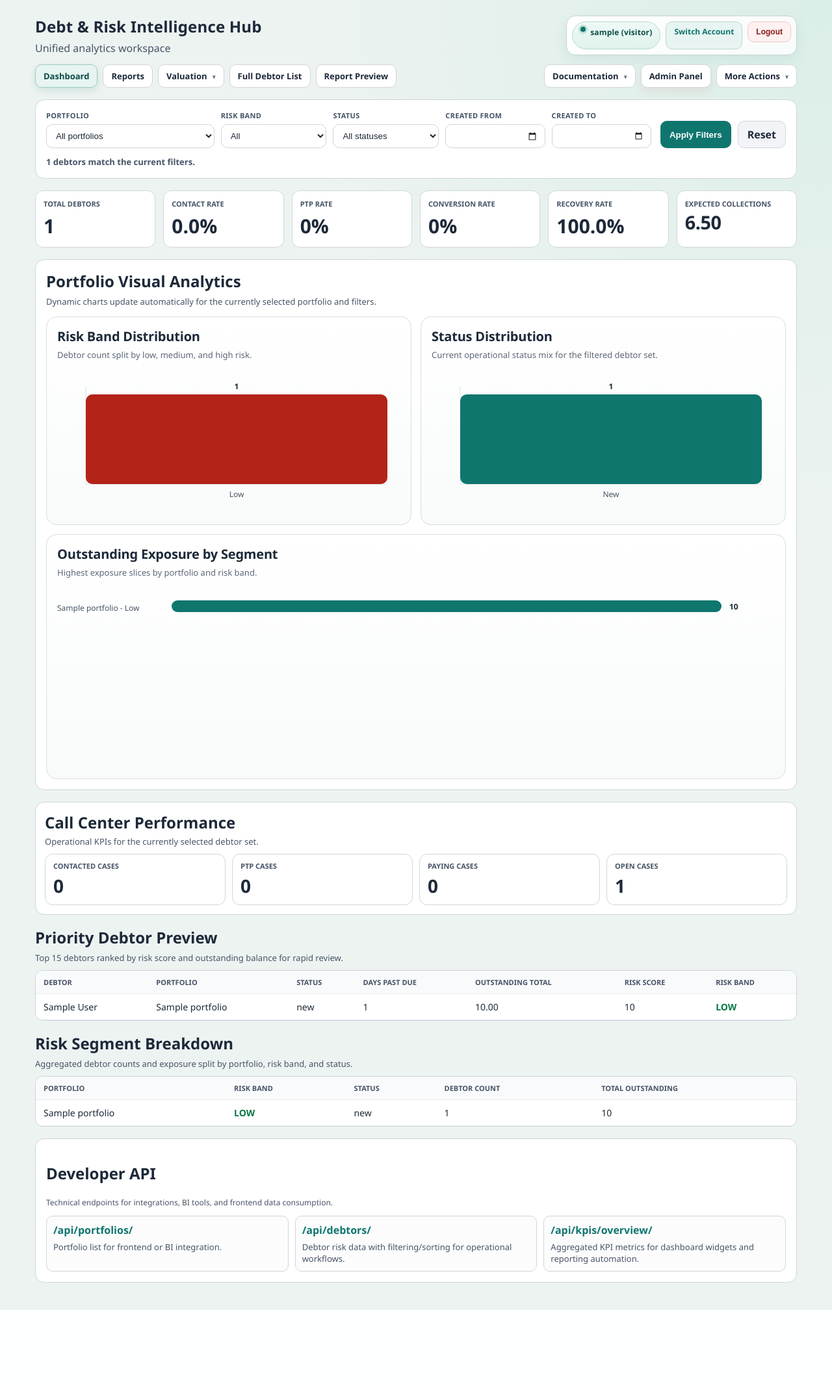
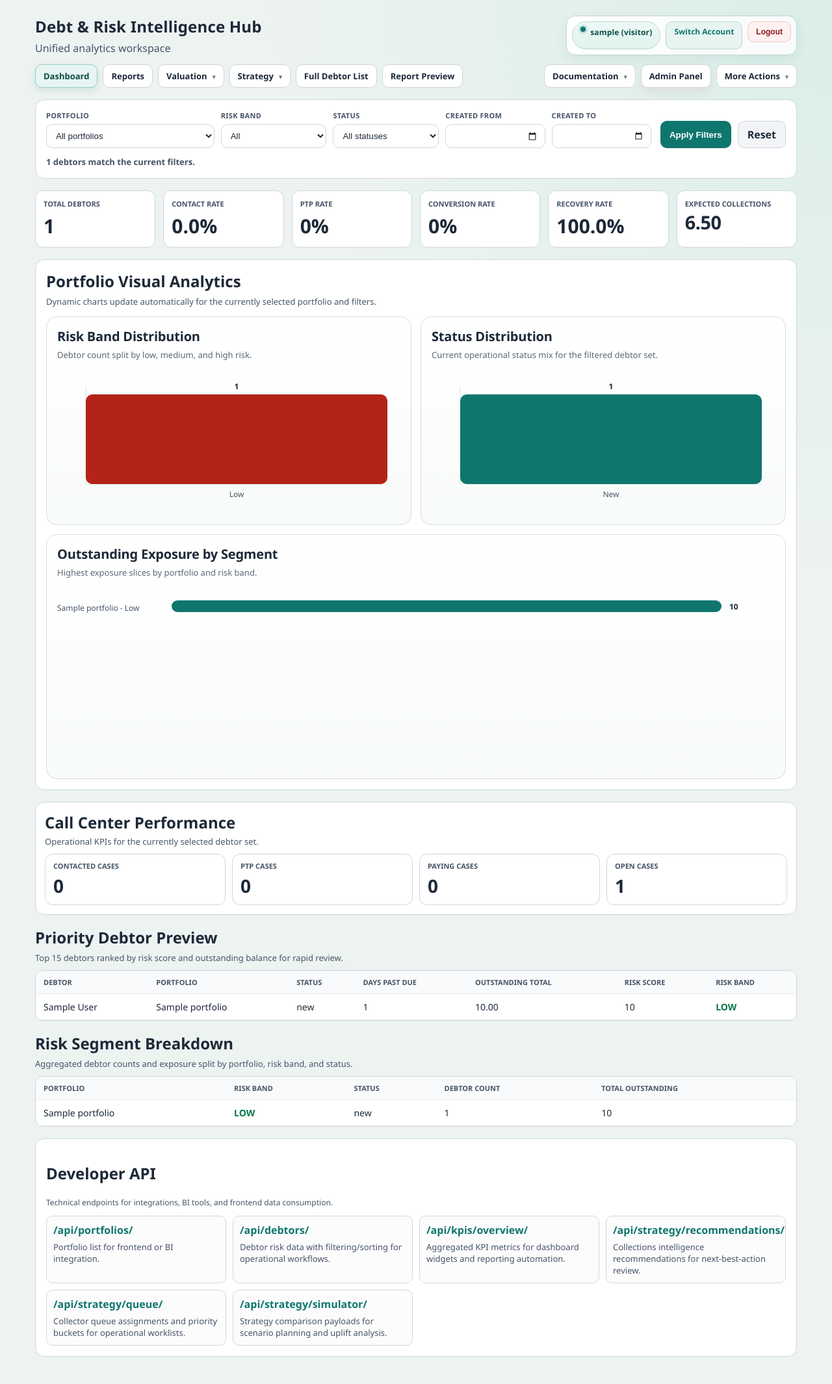
Before and after one commit to vegaFlex/debt-risk-intelligence-hub, a Django app: page /dashboard/ in a window 1280 px wide. Shown: the whole page at 65% size. Before the commit the page ends 2016 px from the top, so only its background shows below. Run offline with Django 5.2, Linux system fonts and the light colour scheme; a user stored in the database is signed in; tables that the repository leaves empty hold one stand-in row (values such as "Sample post").

Commit message:
feat: integrate strategy navigation into workspace

```diff
--- a/apps/dashboard/tests.py
+++ b/apps/dashboard/tests.py
@@ -72,6 +72,7 @@ class DashboardViewTests(TestCase):
         self.client.login(username='visitor_dash', password='pass123')
         response = self.client.get(reverse('dashboard-home'))
         self.assertEqual(response.status_code, 200)
+        self.assertContains(response, 'Strategy')
         self.assertContains(response, 'Full Debtor List')
         self.assertContains(response, 'Report Preview')
         self.assertContains(response, 'Priority Debtor Preview')
@@ -80,6 +81,7 @@ class DashboardViewTests(TestCase):
         self.client.login(username='manager_dash', password='pass123')
         response = self.client.get(reverse('dashboard-home'))
         self.assertEqual(response.status_code, 200)
+        self.assertContains(response, 'Strategy')
         self.assertContains(response, 'Full Debtor List')
         self.assertContains(response, 'Report Preview')
         self.assertContains(response, 'More Actions')
--- a/static/css/app.css
+++ b/static/css/app.css
@@ -151,6 +151,10 @@ body {
 }
 
 .nav-valuation-menu {
+  min-width: 220px;
+}
+
+.nav-strategy-menu {
   min-width: 220px;
 }
 
--- a/templates/base_app.html
+++ b/templates/base_app.html
@@ -47,6 +47,15 @@
             {% if request.user.role != "visitor" %}
               <a href="/valuation/import/">Valuation Import</a>
             {% endif %}
+          </div>
+        </details>
+        <details class="nav-more nav-strategy" id="nav-strategy-actions">
+          <summary class="{% if request.path|slice:":10" == "/strategy/" %}active{% endif %}">Strategy</summary>
+          <div class="nav-more-menu nav-strategy-menu">
+            <a href="/strategy/">Workspace</a>
+            <a href="/strategy/queue/">Collector Queue</a>
+            <a href="/strategy/simulator/">Simulator</a>
+            <a href="/strategy/rules/">Rules</a>
           </div>
         </details>
           {% endif %}
@@ -107,6 +116,18 @@
           <a href="/api/kpis/overview/">/api/kpis/overview/</a>
           <p>Aggregated KPI metrics for dashboard widgets and reporting automation.</p>
         </div>
+        <div class="api-item">
+          <a href="/api/strategy/recommendations/">/api/strategy/recommendations/</a>
+          <p>Collections intelligence recommendations for next-best-action review.</p>
+        </div>
+        <div class="api-item">
+          <a href="/api/strategy/queue/">/api/strategy/queue/</a>
+          <p>Collector queue assignments and priority buckets for operational worklists.</p>
+        </div>
+        <div class="api-item">
+          <a href="/api/strategy/simulator/">/api/strategy/simulator/</a>
+          <p>Strategy comparison payloads for scenario planning and uplift analysis.</p>
+        </div>
       </div>
     </section>
     {% endblock %}
@@ -117,6 +138,7 @@
       const dropdowns = [
         document.getElementById('nav-more-actions'),
         document.getElementById('nav-valuation-actions'),
+        document.getElementById('nav-strategy-actions'),
         document.getElementById('nav-docs-actions')
       ].filter(Boolean);
 
```
